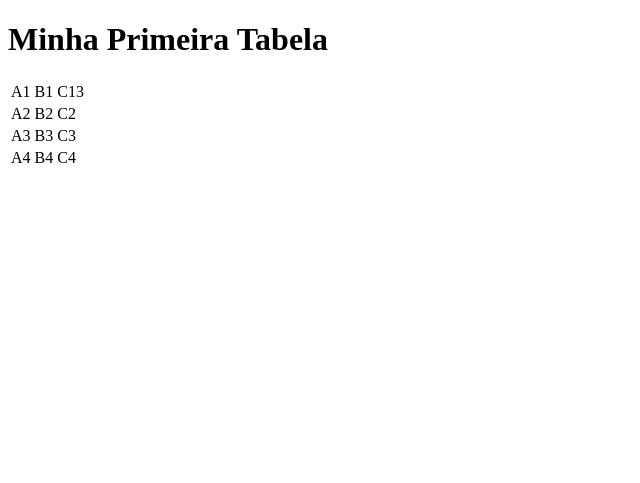
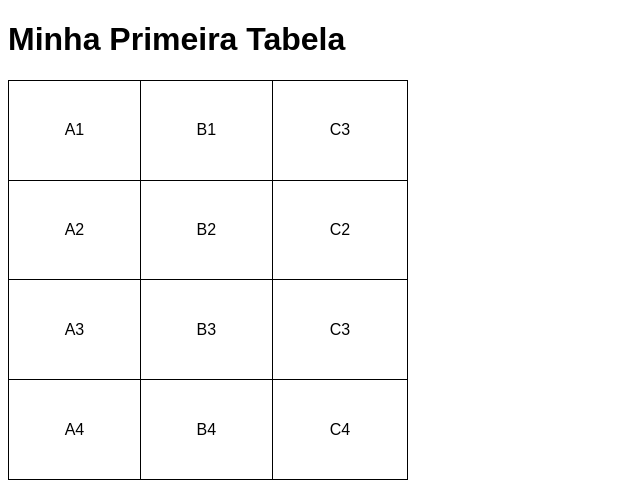
Before and after one commit to SousaJailson/Exercicios-HTML5-CSS3, a plain HTML site: page Exercicios/ex23/tabela001.html in a window 1280 px wide. Shown: the whole page, without its empty margins (0-640 px from the left). Drawn offline with Linux system fonts and the light colour scheme.

Commit message:
Update tabela001.html

```diff
--- a/Exercicios/ex23/tabela001.html
+++ b/Exercicios/ex23/tabela001.html
@@ -5,6 +5,24 @@
     <meta http-equiv="X-UA-Compatible" content="IE=edge">
     <meta name="viewport" content="width=device-width, initial-scale=1.0">
     <title>Tabelas</title>
+    <style>
+        body {
+            font-family: Arial, Helvetica, sans-serif;
+        }
+
+        table {
+          width: 400px;
+          height: 400px;
+          border-collapse: collapse;
+        }
+
+        td {
+            border: 1px solid black;
+            padding: 8px;
+            text-align: center;
+            vertical-align: middle;
+        }
+    </style>
 </head>
 <body>
     <h1>Minha Primeira Tabela</h1>
@@ -12,7 +30,7 @@
         <tr>
             <td>A1</td>
             <td>B1</td>
-            <td>C13</td>
+            <td>C3</td>
         </tr>
         <tr>
             <td>A2</td>
```
